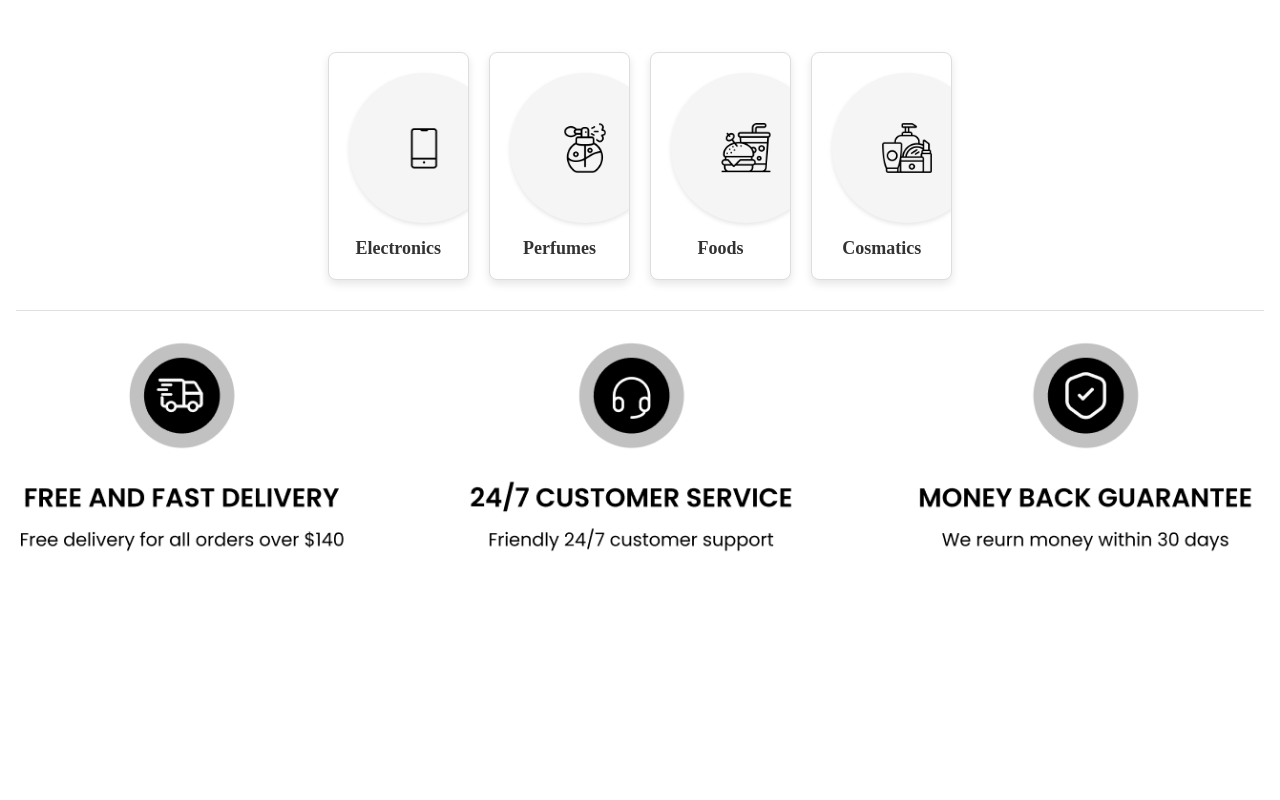
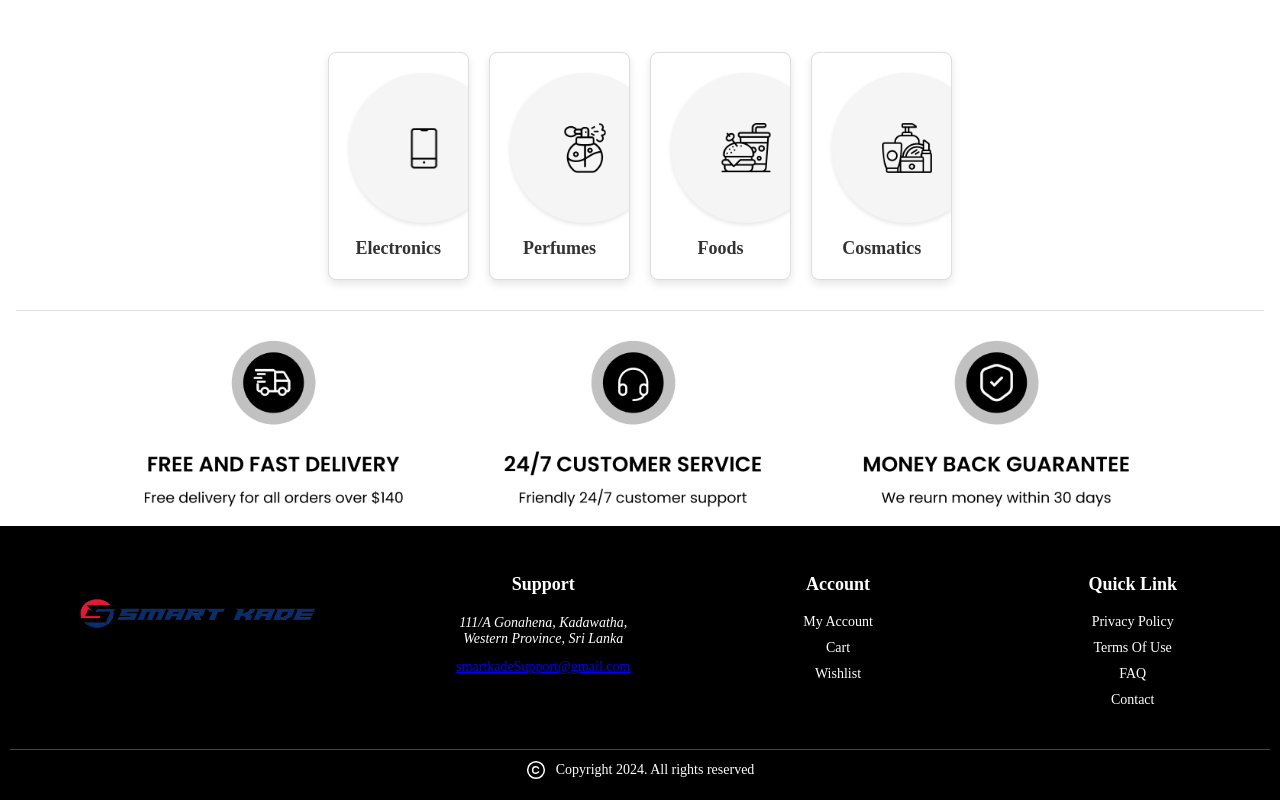
Before and after one commit to pasanmayura/Ecommerce_Website, a Next.js app in the folder frontend-customers/: page / in a window 1280 px wide. Shown: the part 732-1532 px from the top of the page. Before the commit the page ends 1307 px from the top, so only its background shows below. Built offline with nearby package versions, Linux system fonts and the light colour scheme; no server answers.

Commit message:
feat: integrate Footer component into HomePage layout

```diff
--- a/frontend-customers/src/app/HomePage/page.js
+++ b/frontend-customers/src/app/HomePage/page.js
@@ -13,6 +13,7 @@ import foods from '@/images/foods.png';
 import cosmatics from '@/images/cosmatics.png';
 import footerTop from '@/images/footerTop.png';
 import Divider from '@mui/material/Divider';
+import Footer from '@/components/Footer';
 
 const HomePage = () => {
   const [products, setProducts] = useState([]);
@@ -82,14 +83,18 @@ const HomePage = () => {
           <Divider variant="middle" />
 
           <div className='footerTop-img'>
-            <Image
-              src={footerTop}
-              alt="footerTop"
-              style={{display:'flex', width:'100%', height:'auto', marginTop:'20px'}} />
+            <center>
+              <Image
+                src={footerTop}
+                alt="footerTop"
+                style={{display:'flex', width:'80%', height:'auto', marginTop:'20px'}} />
+              </center>
           </div>
 
         </div>
+        <Footer />
       </main>
+
     </div>
   );
 };
```
